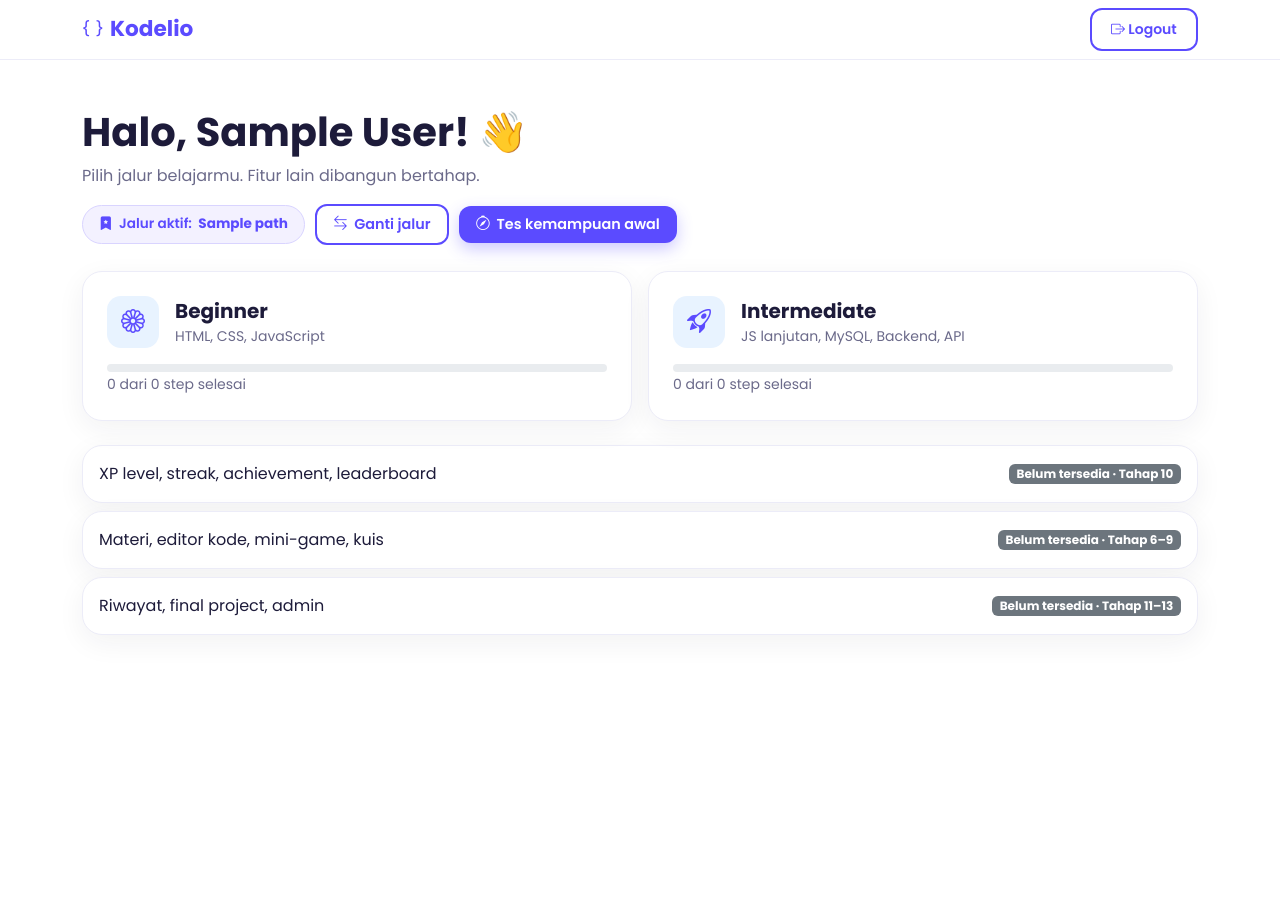
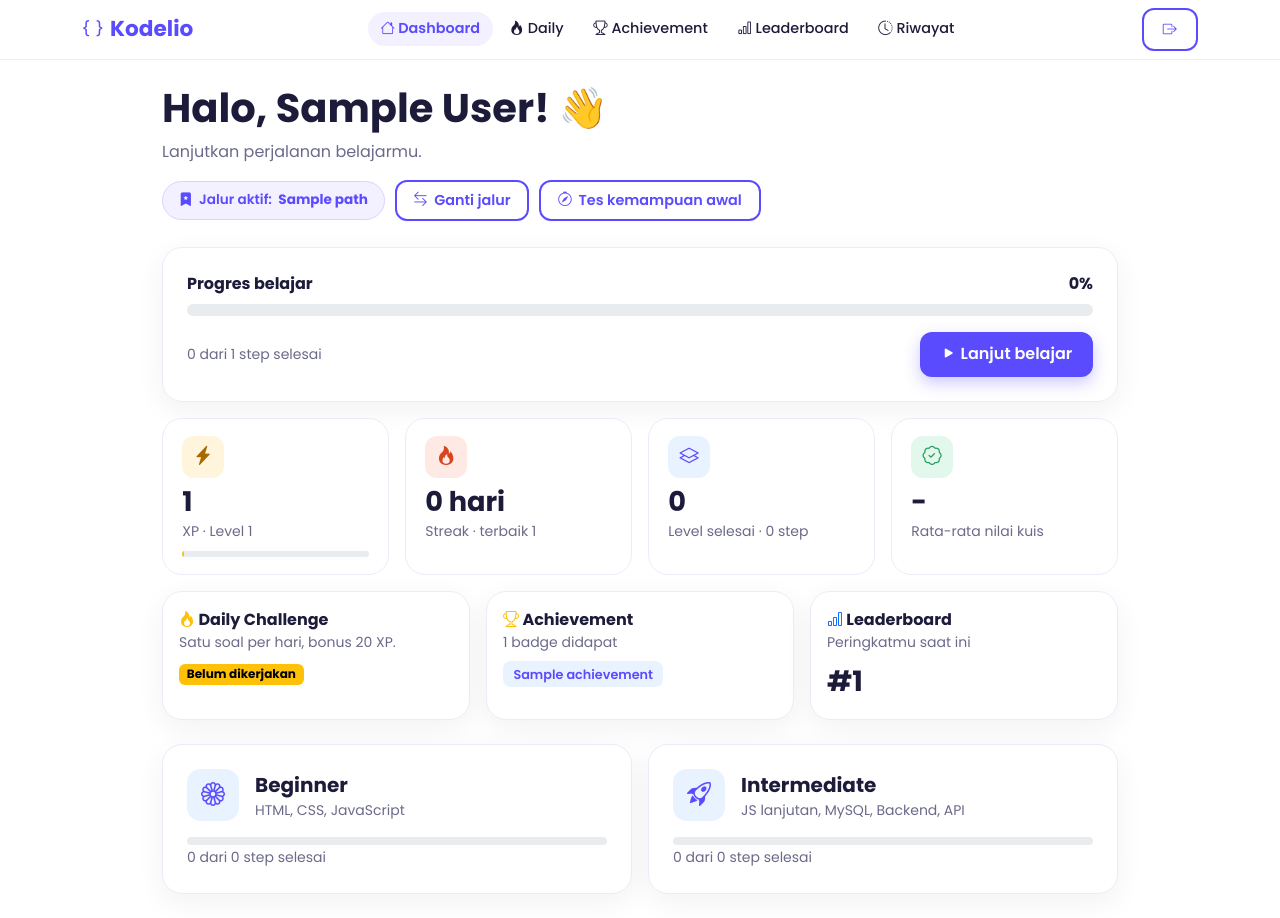
Before and after one commit to kiatfalih/kodelio, a PHP site: page /kodelio/dashboard.php in a window 1280 px wide. Before the commit the page ends 635 px from the top, so only its background shows below. Run offline with PHP 8.4, Linux system fonts and the light colour scheme; the visitor is signed in with stand-in values (Sample User, id 1); tables that the repository leaves empty hold one stand-in row (values such as "Sample post").

Commit message:
feat: dashboard lengkap, daily challenge, achievement, leaderboard, riwayat, review (tahap 10-11)

```diff
--- /dev/null
+++ b/assets/css/app.css
@@ -0,0 +1,13 @@
+.app-links{display:flex;flex-wrap:wrap;gap:.25rem}
+.app-links a{padding:.4rem .8rem;border-radius:99px;color:var(--k-ink);text-decoration:none;font-weight:500;font-size:.9rem}
+.app-links a:hover{background:var(--k-sky)}.app-links a.on{background:#f3f1ff;color:var(--k-p);font-weight:600}
+@media(max-width:767px){.navbar .container{flex-wrap:wrap}.app-links{width:100%;overflow-x:auto;flex-wrap:nowrap;padding-top:.4rem}.app-links a{white-space:nowrap}}
+.st{background:#fff;border:1px solid var(--k-line);border-radius:20px;padding:1.1rem 1.2rem;height:100%}
+.st .v{font-size:1.7rem;font-weight:700;line-height:1.2}.st small{color:var(--k-mute)}
+.st-ic{width:42px;height:42px;border-radius:12px;display:grid;place-items:center;background:var(--k-sky);color:var(--k-p);font-size:1.2rem;margin-bottom:.5rem}
+.ach-card{text-align:center}.ach-card .ic{width:60px;height:60px;border-radius:18px;margin:0 auto .6rem;display:grid;place-items:center;font-size:1.7rem;color:#fff;background:linear-gradient(135deg,#ffb020,#ff7a45)}
+.ach-card.off{opacity:.55}.ach-card.off .ic{background:#c9c8e6}
+.rk{width:34px;height:34px;border-radius:50%;display:inline-grid;place-items:center;font-weight:700;background:var(--k-sky);color:var(--k-p)}
+.rk.r1{background:#ffd54a;color:#7a5a00}.rk.r2{background:#dfe3ea;color:#4b5563}.rk.r3{background:#f3b98a;color:#7c3f12}
+.dq{display:flex;gap:.8rem;align-items:center;padding:.8rem 1rem;margin-bottom:.6rem;border:2px solid var(--k-line);border-radius:14px;cursor:pointer;font-weight:500}
+.dq:hover{border-color:#c9c3ff}.dq:has(input:checked){border-color:var(--k-p);background:#f3f1ff}.dq input{accent-color:var(--k-p)}
--- a/dashboard.php
+++ b/dashboard.php
@@ -1,17 +1,36 @@
-<?php require __DIR__.'/includes/bootstrap.php'; require __DIR__.'/includes/learning.php'; $u=require_login(); $title='Dashboard'; $f=flash();
-$ap=db()->prepare('SELECT lp.name FROM users u JOIN learning_paths lp ON lp.id=u.active_path_id WHERE u.id=?');$ap->execute([$u['id']]);$apName=$ap->fetchColumn();if(!$apName)redirect('choose-path.php');
-?><!DOCTYPE html><html lang="id"><head><meta charset="utf-8"><meta name="viewport" content="width=device-width,initial-scale=1"><title>Dashboard · Kodelio</title>
-<link href="https://cdn.jsdelivr.net/npm/bootstrap@5.3.3/dist/css/bootstrap.min.css" rel="stylesheet"><link href="https://cdn.jsdelivr.net/npm/bootstrap-icons@1.11.3/font/bootstrap-icons.min.css" rel="stylesheet">
-<link href="https://fonts.googleapis.com/css2?family=Poppins:wght@400;500;600;700&display=swap" rel="stylesheet"><link href="assets/css/style.css" rel="stylesheet"><link href="assets/css/onboarding.css" rel="stylesheet"></head><body>
-<nav class="navbar k-nav"><div class="container"><a class="brand" href="index.php"><i class="bi bi-braces"></i> Kodelio</a>
-<form method="post" action="logout.php"><?=csrf_field()?><button class="btn btn-outline-k btn-sm"><i class="bi bi-box-arrow-right"></i> Logout</button></form></div></nav>
-<main class="container py-5"><h1 class="fw-bold">Halo, <?=e($u['name'])?>! 👋</h1><p class="text-muted mb-3">Pilih jalur belajarmu. Fitur lain dibangun bertahap.</p>
-<div class="dash-bar"><span class="pill"><i class="bi bi-bookmark-star-fill"></i> Jalur aktif: <b><?=e($apName)?></b></span>
-<a class="btn btn-outline-k" href="choose-path.php"><i class="bi bi-arrow-left-right"></i> Ganti jalur</a>
-<a class="btn btn-k" href="placement.php"><i class="bi bi-compass"></i> Tes kemampuan awal</a></div>
-<div class="row g-3 mb-4"><?php foreach(['beginner'=>['Beginner','bi-flower1','HTML, CSS, JavaScript'],'intermediate'=>['Intermediate','bi-rocket-takeoff','JS lanjutan, MySQL, Backend, API']] as $slug=>$p):
- $tr=path_tree((int)$u['id'],$slug);$D=0;$T=0;foreach($tr as $m){[$x,$y]=tree_counts($m);$D+=$x;$T+=$y;}?>
+<?php require __DIR__.'/includes/bootstrap.php'; require __DIR__.'/includes/learning.php'; require __DIR__.'/includes/app_top.php';
+$u=require_login();$uid=(int)$u['id'];$pdo=db();
+$ap=$pdo->prepare('SELECT lp.name,lp.slug FROM users u JOIN learning_paths lp ON lp.id=u.active_path_id WHERE u.id=?');$ap->execute([$uid]);$act=$ap->fetch();if(!$act)redirect('choose-path.php');
+$D=0;$T=0;$LD=0;$cur=null;
+foreach(path_tree($uid,$act['slug']) as $m){[$x,$y]=tree_counts($m);$D+=$x;$T+=$y;
+ foreach($m['levels'] as $l){$all=!empty($l['steps']);foreach($l['steps'] as $s){if($s['state']!=='done')$all=false;if(!$cur&&$s['state']==='cur')$cur=$s['id'];}if($all)$LD++;}}
+$pct=$T?round($D/$T*100):0;
+$pt=$pdo->prepare('SELECT xp,level FROM user_points WHERE user_id=?');$pt->execute([$uid]);$P=$pt->fetch()?:['xp'=>0,'level'=>1];
+$st=$pdo->prepare('SELECT current_streak,longest_streak,last_activity_date FROM user_streaks WHERE user_id=?');$st->execute([$uid]);$S=$st->fetch()?:['current_streak'=>0,'longest_streak'=>0,'last_activity_date'=>null];
+$streak=($S['last_activity_date']&&$S['last_activity_date']>=date('Y-m-d',strtotime('-1 day')))?(int)$S['current_streak']:0;
+$ac=$pdo->prepare('SELECT a.name,a.icon FROM user_achievements ua JOIN achievements a ON a.id=ua.achievement_id WHERE ua.user_id=? ORDER BY ua.earned_at DESC LIMIT 3');$ac->execute([$uid]);$ACH=$ac->fetchAll();
+$na=$pdo->prepare('SELECT COUNT(*) FROM user_achievements WHERE user_id=?');$na->execute([$uid]);$nAch=(int)$na->fetchColumn();
+$av=$pdo->prepare('SELECT ROUND(AVG(score)) FROM quiz_results WHERE user_id=?');$av->execute([$uid]);$avg=$av->fetchColumn();
+$dc=$pdo->prepare('SELECT d.xp_reward,(SELECT 1 FROM challenge_progress cp WHERE cp.user_id=? AND cp.challenge_id=d.id) done FROM daily_challenges d WHERE d.challenge_date=CURDATE()');$dc->execute([$uid]);$DC=$dc->fetch();
+$rk=$pdo->prepare("SELECT COUNT(*)+1 FROM user_points up JOIN users x ON x.id=up.user_id WHERE x.role='user' AND up.xp>?");$rk->execute([$P['xp']]);$rank=(int)$rk->fetchColumn();
+$into=(int)$P['xp']%100;
+app_head('Dashboard','dash');?>
+<h1 class="fw-bold">Halo, <?=e($u['name'])?>! 👋</h1><p class="text-muted mb-3">Lanjutkan perjalanan belajarmu.</p>
+<div class="dash-bar"><span class="pill"><i class="bi bi-bookmark-star-fill"></i> Jalur aktif: <b><?=e($act['name'])?></b></span><a class="btn btn-outline-k" href="choose-path.php"><i class="bi bi-arrow-left-right"></i> Ganti jalur</a><a class="btn btn-outline-k" href="placement.php"><i class="bi bi-compass"></i> Tes kemampuan awal</a></div>
+<div class="card-k p-4 mb-3"><div class="d-flex justify-content-between mb-2"><b>Progres belajar</b><b><?=$pct?>%</b></div><div class="progress mb-3" style="height:12px"><div class="progress-bar bg-success" style="width:<?=$pct?>%"></div></div>
+<div class="d-flex flex-wrap justify-content-between align-items-center gap-2"><small class="text-muted"><?=$D?> dari <?=$T?> step selesai</small>
+<?php if($cur):?><a class="btn btn-k" href="lesson.php?id=<?=$cur?>"><i class="bi bi-play-fill"></i> Lanjut belajar</a><?php else:?><a class="btn btn-outline-k" href="path.php?p=<?=e($act['slug'])?>">Buka peta belajar</a><?php endif;?></div></div>
+<div class="row g-3 mb-3">
+<div class="col-6 col-lg-3"><div class="st"><div class="st-ic" style="background:#fff4dc;color:#a86a00"><i class="bi bi-lightning-charge-fill"></i></div><div class="v"><?=(int)$P['xp']?></div><small>XP · Level <?=(int)$P['level']?></small><div class="progress mt-2" style="height:6px"><div class="progress-bar bg-warning" style="width:<?=$into?>%"></div></div></div></div>
+<div class="col-6 col-lg-3"><div class="st"><div class="st-ic" style="background:#ffe9e4;color:#d6451f"><i class="bi bi-fire"></i></div><div class="v"><?=$streak?> hari</div><small>Streak · terbaik <?=(int)$S['longest_streak']?></small></div></div>
+<div class="col-6 col-lg-3"><div class="st"><div class="st-ic"><i class="bi bi-layers"></i></div><div class="v"><?=$LD?></div><small>Level selesai · <?=$D?> step</small></div></div>
+<div class="col-6 col-lg-3"><div class="st"><div class="st-ic" style="background:#e3f8ec;color:#1f9d55"><i class="bi bi-patch-check"></i></div><div class="v"><?=$avg!==null&&$avg!==false?(int)$avg.'%':'-'?></div><small>Rata-rata nilai kuis</small></div></div></div>
+<div class="row g-3 mb-4">
+<div class="col-md-4"><a class="card-k hover p-3 d-block text-decoration-none text-reset h-100" href="daily.php"><b><i class="bi bi-fire text-warning"></i> Daily Challenge</b><p class="small text-muted mb-2">Satu soal per hari, bonus <?=(int)($DC['xp_reward']??20)?> XP.</p><?=($DC&&$DC['done'])?'<span class="badge text-bg-success">Selesai hari ini</span>':'<span class="badge text-bg-warning">Belum dikerjakan</span>'?></a></div>
+<div class="col-md-4"><a class="card-k hover p-3 d-block text-decoration-none text-reset h-100" href="achievements.php"><b><i class="bi bi-trophy text-warning"></i> Achievement</b><p class="small text-muted mb-2"><?=$nAch?> badge didapat</p><?php foreach($ACH as $a):?><span class="tag"><i class="bi <?=e($a['icon'])?>"></i> <?=e($a['name'])?></span><?php endforeach;?><?php if(!$ACH):?><small class="text-muted">Selesaikan step pertamamu.</small><?php endif;?></a></div>
+<div class="col-md-4"><a class="card-k hover p-3 d-block text-decoration-none text-reset h-100" href="leaderboard.php"><b><i class="bi bi-bar-chart text-primary"></i> Leaderboard</b><p class="small text-muted mb-2">Peringkatmu saat ini</p><span class="fs-3 fw-bold">#<?=$rank?></span></a></div></div>
+<div class="row g-3"><?php foreach(['beginner'=>['Beginner','bi-flower1','HTML, CSS, JavaScript'],'intermediate'=>['Intermediate','bi-rocket-takeoff','JS lanjutan, MySQL, Backend, API']] as $slug=>$p):
+ $tr=path_tree($uid,$slug);$d=0;$t=0;foreach($tr as $m){[$x,$y]=tree_counts($m);$d+=$x;$t+=$y;}?>
 <div class="col-md-6"><a class="card-k hover p-4 d-block text-decoration-none text-reset h-100" href="path.php?p=<?=$slug?>"><div class="d-flex align-items-center gap-3 mb-3"><div class="ico-box"><i class="bi <?=$p[1]?>"></i></div><div><b class="fs-5"><?=$p[0]?></b><div class="small text-muted"><?=$p[2]?></div></div></div>
-<div class="progress" style="height:8px"><div class="progress-bar bg-success" style="width:<?=$T?round($D/$T*100):0?>%"></div></div><small class="text-muted"><?=$D?> dari <?=$T?> step selesai</small></a></div><?php endforeach;?></div>
-<?php foreach([['XP level, streak, achievement, leaderboard','Tahap 10'],['Materi, editor kode, mini-game, kuis','Tahap 6–9'],['Riwayat, final project, admin','Tahap 11–13']] as $s):?><div class="card-k p-3 mb-2 d-flex justify-content-between align-items-center"><span><?=e($s[0])?></span><span class="badge text-bg-secondary">Belum tersedia · <?=e($s[1])?></span></div><?php endforeach;?></main>
-</body></html>
+<div class="progress" style="height:8px"><div class="progress-bar bg-success" style="width:<?=$t?round($d/$t*100):0?>%"></div></div><small class="text-muted"><?=$d?> dari <?=$t?> step selesai</small></a></div><?php endforeach;?></div>
+<?php app_foot();
--- /dev/null
+++ b/includes/app_top.php
@@ -0,0 +1,13 @@
+<?php
+// Kerangka halaman untuk halaman setelah login (navbar + menu).
+function app_head(string $title,string $active=''):void{
+ $nav=[['dash','dashboard.php','Dashboard','bi-house'],['daily','daily.php','Daily','bi-fire'],['ach','achievements.php','Achievement','bi-trophy'],['lb','leaderboard.php','Leaderboard','bi-bar-chart'],['hist','history.php','Riwayat','bi-clock-history']];
+ ?><!DOCTYPE html><html lang="id"><head><meta charset="utf-8"><meta name="viewport" content="width=device-width,initial-scale=1"><title><?=e($title)?> · Kodelio</title>
+<link href="https://cdn.jsdelivr.net/npm/bootstrap@5.3.3/dist/css/bootstrap.min.css" rel="stylesheet"><link href="https://cdn.jsdelivr.net/npm/bootstrap-icons@1.11.3/font/bootstrap-icons.min.css" rel="stylesheet">
+<link href="https://fonts.googleapis.com/css2?family=Poppins:wght@400;500;600;700&display=swap" rel="stylesheet"><link href="assets/css/style.css" rel="stylesheet"><link href="assets/css/onboarding.css" rel="stylesheet"><link href="assets/css/app.css" rel="stylesheet"></head><body>
+<nav class="navbar k-nav"><div class="container"><a class="brand" href="dashboard.php"><i class="bi bi-braces"></i> Kodelio</a>
+<div class="app-links order-3 order-md-2"><?php foreach($nav as $n):?><a href="<?=$n[1]?>" class="<?=$active===$n[0]?'on':''?>"><i class="bi <?=$n[3]?>"></i> <?=$n[2]?></a><?php endforeach;?></div>
+<form method="post" action="logout.php" class="order-2 order-md-3"><?=csrf_field()?><button class="btn btn-outline-k btn-sm"><i class="bi bi-box-arrow-right"></i></button></form></div></nav>
+<main class="container py-4" style="max-width:980px"><?php $f=flash();if($f):?><div class="alert alert-<?=e($f[0])?>"><?=e($f[1])?></div><?php endif;
+}
+function app_foot():void{echo '</main></body></html>';}
```
Also changed, not shown: achievements.php (added, +8 -0 lines), daily.php (added, +32 -0 lines), history.php (added, +14 -0 lines), leaderboard.php (added, +12 -0 lines), review.php (added, +15 -0 lines).
